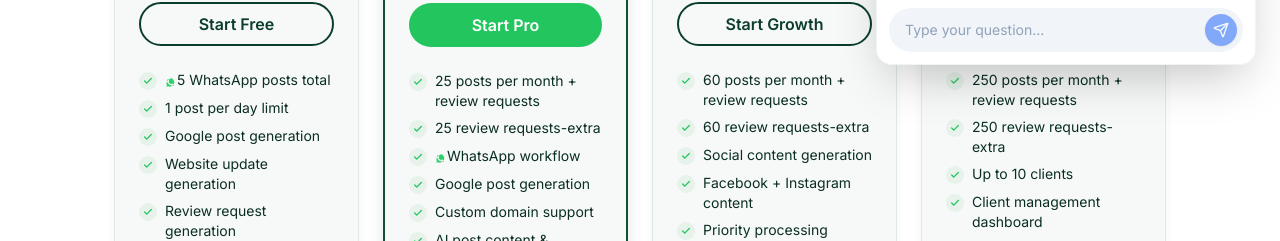
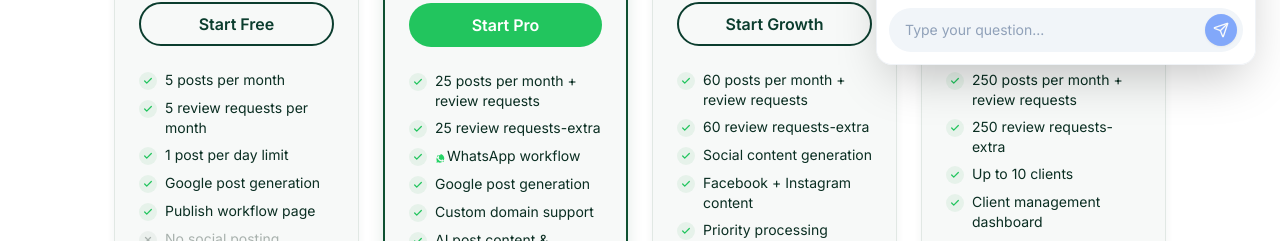
Before and after one commit to mobeen00381/Neerzy, a Next.js app: page /pricing in a window 1280 px wide. Shown: the part 711-952 px from the top of the page. Built offline with nearby package versions, Linux system fonts and the light colour scheme; no server answers.

Commit message:
Update Free plan: show 5 posts + 5 review requests per month, drop website generation
- Explicitly list '5 review requests per month' alongside '5 posts per month' on pricing page and dashboard plan card

- Remove 'Website update generation' from Free plan (not offered on free tier)

```diff
--- a/src/app/pricing/page.tsx
+++ b/src/app/pricing/page.tsx
@@ -21,11 +21,10 @@
     href: '/signup?plan=free',
     highlight: false,
     features: [
-      { text: '5 WhatsApp posts total', included: true },
+      { text: '5 posts per month', included: true },
+      { text: '5 review requests per month', included: true },
       { text: '1 post per day limit', included: true },
       { text: 'Google post generation', included: true },
-      { text: 'Website update generation', included: true },
-      { text: 'Review request generation', included: true },
       { text: 'Publish workflow page', included: true },
       { text: 'No social posting', included: false },
       { text: 'Neerzy branding visible', included: false },
--- a/src/lib/plans.ts
+++ b/src/lib/plans.ts
@@ -23,11 +23,10 @@
     totalReviewRequests: 5,
     dailyReviewRequests: 5, // Temporarily increased from 1 to 5 for testing
     features: [
-      '5 WhatsApp posts total',
+      '5 posts per month',
+      '5 review requests per month',
       '1 post per day limit',
       'Google post generation',
-      'Website update generation',
-      'Review request generation',
     ],
     color: '#64748B', // Gray
   },
```
